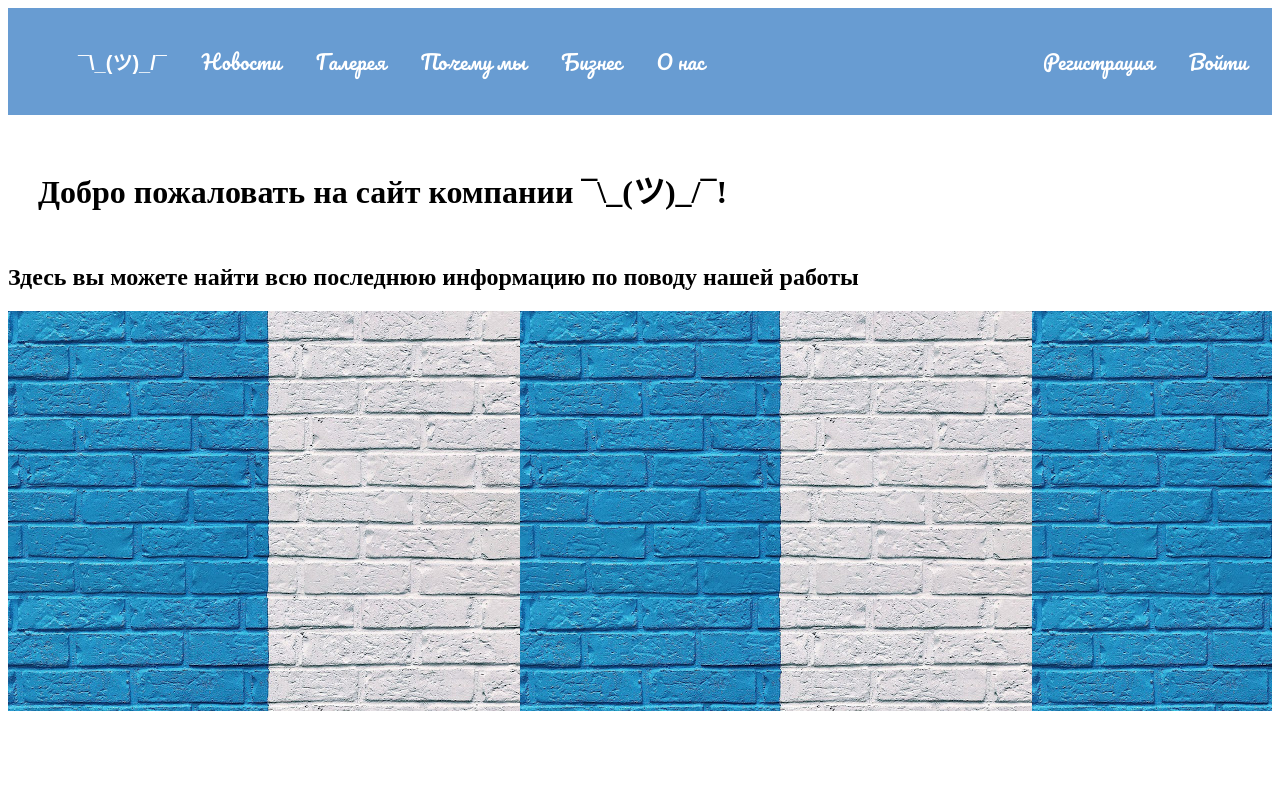
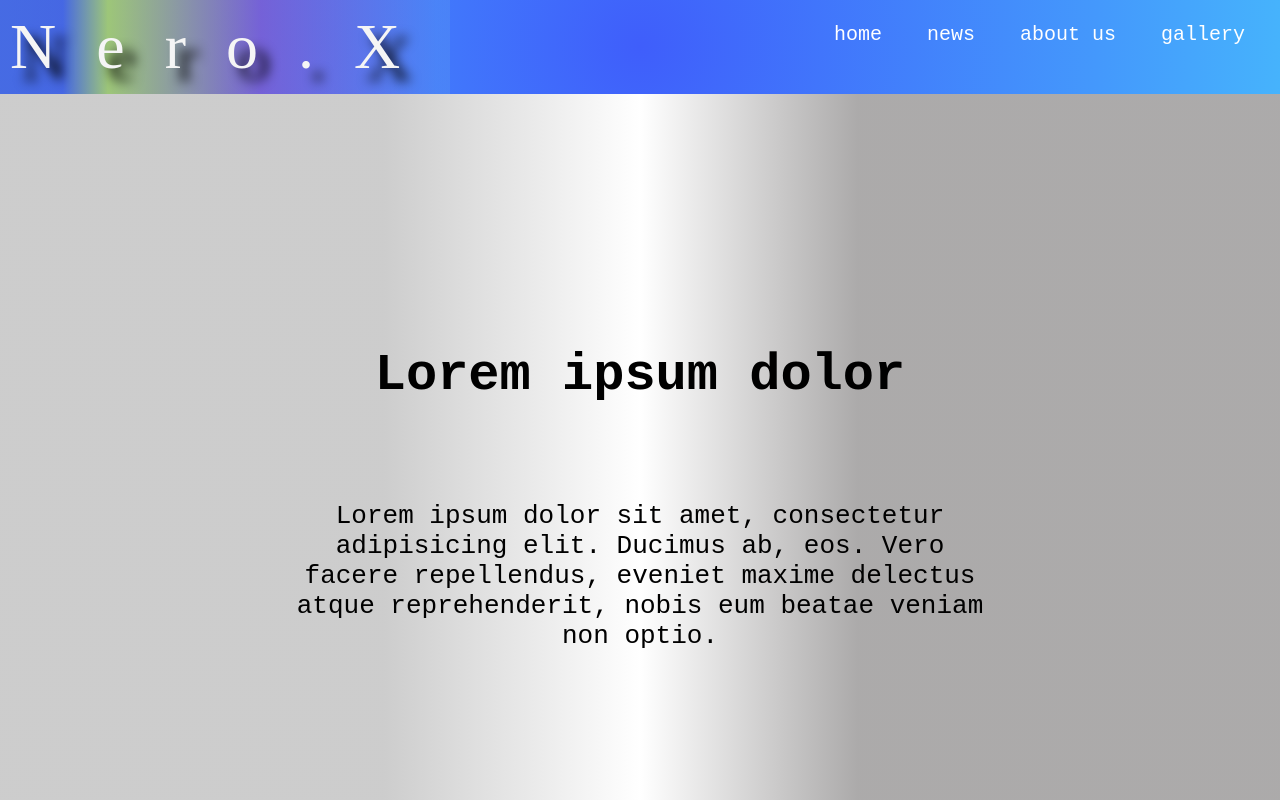
Before and after one commit to DmitrySerif/GREYHOME, a plain HTML site: page index.html in a window 1280 px wide. Shown: the top 800 px of the page. Drawn offline with Linux system fonts and the light colour scheme.

Commit message:
Сделал

```diff
--- a/css/style.css
+++ b/css/style.css
@@ -1,47 +1,144 @@
-li{
+:root {
+    box-sizing: border-box;
+}
+
+*,
+    ::before,
+    ::after {
+    box-sizing: inherit;
+}
+
+body {
+    background: rgb(191,191,191);
+background: -moz-linear-gradient(90deg, rgba(191,191,191,0.7861519607843137) 30%, rgba(255,255,255,1) 50%, rgba(149,147,147,0.7861519607843137) 67%);
+background: -webkit-linear-gradient(90deg, rgba(191,191,191,0.7861519607843137) 30%, rgba(255,255,255,1) 50%, rgba(149,147,147,0.7861519607843137) 67%);
+background: linear-gradient(90deg, rgba(191,191,191,0.7861519607843137) 30%, rgba(255,255,255,1) 50%, rgba(149,147,147,0.7861519607843137) 67%);
+filter: progid:DXImageTransform.Microsoft.gradient(startColorstr="#bfbfbf",endColorstr="#959393",GradientType=1);
+    margin: 0 auto;
+    padding: 0 auto;
+
+}
+
+
+/*----------------header-block----------------------*/
+.main-navigation {
+background: rgb(63,94,251);
+background: -moz-radial-gradient(circle, rgba(63,94,251,1) 0%, rgba(68,152,252,1) 71%, rgba(70,179,252,1) 100%);
+background: -webkit-radial-gradient(circle, rgba(63,94,251,1) 0%, rgba(68,152,252,1) 71%, rgba(70,179,252,1) 100%);
+background: radial-gradient(circle, rgba(63,94,251,1) 0%, rgba(68,152,252,1) 71%, rgba(70,179,252,1) 100%);
+filter: progid:DXImageTransform.Microsoft.gradient(startColorstr="#3f5efb",endColorstr="#46b3fc",GradientType=1);
+    display: flex;
+    justify-content: space-between;
+    color:#fff;
+    font-family: monospace;
+    text-decoration: none;
+    padding-right: 20px;
+}
+.logo__link {
+    display: block;
+/*    text-transform: lowercase;*/
+    font-size: 2.8em;
+    text-decoration: none;
+    color: white;
+text-shadow: 4px 4px 4px black;
+    letter-spacing:10px;
+    text-align: center;
+    padding:10px;
+/*    margin: 0 auto;*/
+    font-family: pacific;
+    transition:.9s;
+
+}
+.logo__link:hover {
+    text-shadow: 12px 12px 12px black;
+    font-size:4em;
+    letter-spacing: 40px;
+    color:whitesmoke;
+    background: rgb(70,62,212);
+background: -moz-linear-gradient(90deg, rgba(70,62,212,0.6152836134453781) 14%, rgba(238,230,0,0.520045518207283) 24%, rgba(201,20,153,0.36878501400560226) 58%, rgba(87,148,241,0.4023984593837535) 97%);
+background: -webkit-linear-gradient(90deg, rgba(70,62,212,0.6152836134453781) 14%, rgba(238,230,0,0.520045518207283) 24%, rgba(201,20,153,0.36878501400560226) 58%, rgba(87,148,241,0.4023984593837535) 97%);
+background: linear-gradient(90deg, rgba(70,62,212,0.6152836134453781) 14%, rgba(238,230,0,0.520045518207283) 24%, rgba(201,20,153,0.36878501400560226) 58%, rgba(87,148,241,0.4023984593837535) 97%);
+filter: progid:DXImageTransform.Microsoft.gradient(startColorstr="#463ed4",endColorstr="#5794f1",GradientType=1);
+    transition:.9s;
+
+
+}
+.menu__item{
     padding:10px 15px;
     font-size: 20px;
-    margin-left: 5px;
+    margin-left: 15px;
     list-style-type: none;
+    text-transform: lowercase;
+    transition:.3s;
 }
-li:hover{
+.menu__item:hover{
     background-color: #FF9900;
     border-radius: 4px;
+    transform: scale(1.2);
+    transition:.7s;
+    box-shadow: 2px 2px 2px black;
 }
-a{
+.menu__item:active {
+    animation:
+}
+.menu__link{
   color:#fff;
     text-decoration: none;
 }
-header{
+.menu__list{
     display: flex;
-    justify-content: space-between;
-    padding: 10px;
-    background: #689CD2;
-    color:#fff;
-    font-family: Pacifico;
     text-decoration: none;
+
+
 }
 
-ul{
-    display: flex;
-    align-items: center;
-    text-decoration: none;
+/*---------------main---------------------*/
+.hello-container {
+    text-align: center;
+    width: 100%;
+/*    height: 200%;*/
+    padding-top:200px;
+    overflow: hidden;
+/*    height: 100%;*/
+    padding-bottom: 300px;
+    border-bottom: 1px solid white;
+}
+.title {
+    font-size: 4em;
+    font-family: monospace;
 }
 
+.subtitle {
+    font-size: 2em;
+    font-family: monospace;
+    display: inline-block;
+    text-align: center;
+    width: 700px;
+}
+.hello-container2 {
+    text-align: center;
+    width: 100%;
 
-
-.logo{
-    font-family: sans-serif;
-    font-weight: bold;
+    padding-top:200px;
+    overflow: hidden;
+    height: 100%;
+    padding-bottom: 300px;
+    background-color: white;
+}
+.title {
+    font-size: 4em;
+    font-family: monospace;
 }
 
+.subtitle {
+    font-size: 2em;
+    font-family: monospace;
+    display: inline-block;
+    text-align: center;
+    width: 700px;
+}
+footer {
 
-h1 {
-    padding: 30px;
-}
-
-footer {
-    background-image: url(../pictures/wall.jpg);
 min-height: 400px;
     min-width: 400px;
 }
--- a/index.html
+++ b/index.html
@@ -6,36 +6,88 @@
   <meta name="viewport" content="width=device-width, initial-scale=1">
   <meta name="description" content="Test,Text,pictures,develope">
   <link rel="stylesheet" href="css/style.css">
-  <title>¯\_(ツ)_/¯</title>
+  <title>Nero-site</title>
 
   <link href="https://fonts.googleapis.com/css2?family=Pacifico&display=swap" rel="stylesheet">
 </head>
 
-<body>
-  <header>
-    <div class="container">
+<body class="main-body">
+<!-- header-->
+  <header class="main-header">
+<!--   Контейнер навигации-->
+       <div class="main-navigation">
+<!--          Блок лого-->
+           <div class="main-logo">
+               <a class="logo__link" href="#" >Nero.X</a>
+       </div>
+<!--          блок меню-->
+           <div class="menu-container">
 
-      <ul class="menu">
-        <li><a class="logo" href="index.html">¯\_(ツ)_/¯</a></li>
-        <li><a href="news.html">Новости</a></li>
-        <li><a href="Gallery.html">Галерея</a></li>
-        <li><a href="why.html">Почему мы</a></li>
-        <li><a href=Busines.html>Бизнес</a></li>
-        <li><a href="about.html">О нас</a></li>
-      </ul>
-    </div>
-    <div class="container">
-      <ul class="menu">
+            <nav class="menu">
+              <ul class="menu__list">
+                  <li class="menu__item">
+                    <a class="menu__link" href="#">home</a>
+                 </li>
+               <li class="menu__item">
+                    <a class="menu__link" href="#">news</a>
+                 </li>
+               <li class="menu__item">
+                <a class="menu__link" href="#">about us
+                </a>
+              </li>
+          <li class="menu__item">
+                <a class="menu__link" href="#">gallery
+                </a>
+                     </li>
+            </ul>
+              </nav>
+          </div>
+      </div>
 
-        <li><a href="#">Регистрация</a></li>
-        <li><a href="#">Войти</a></li>
-      </ul>
-    </div>
   </header>
 
-  <main>
-    <h1>Добро пожаловать на сайт компании ¯\_(ツ)_/¯!</h1>
-    <h2>Здесь вы можете найти всю последнюю информацию по поводу нашей работы</h2>
+  <main class="main">
+    <section class="home">
+      <div class="hello-container">
+       <h3 class="title">
+   Lorem ipsum dolor
+       </h3><br>
+       <p class="subtitle">
+           Lorem ipsum dolor sit amet, consectetur adipisicing elit. Ducimus ab, eos. Vero facere repellendus, eveniet maxime delectus atque reprehenderit, nobis eum beatae veniam non optio.
+       </p>
+       </div>
+    </section>
+    <section class="news">
+         <div class="hello-container2">
+       <h3 class="title">
+   Lorem ipsum dolor
+       </h3><br>
+       <p class="subtitle">
+           Lorem ipsum dolor sit amet, consectetur adipisicing elit. Ducimus ab, eos. Vero facere repellendus, eveniet maxime delectus atque reprehenderit, nobis eum beatae veniam non optio.
+       </p>
+       </div>
+    </section>
+    <section class="about us">
+         <div class="hello-container2">
+       <h3 class="title">
+   Lorem ipsum dolor
+       </h3><br>
+       <p class="subtitle">
+           Lorem ipsum dolor sit amet, consectetur adipisicing elit. Ducimus ab, eos. Vero facere repellendus, eveniet maxime delectus atque reprehenderit, nobis eum beatae veniam non optio.
+       </p>
+       </div>
+    </section>
+    <section class="news">
+         <div class="hello-container2">
+       <h3 class="title">
+   Lorem ipsum dolor
+       </h3><br>
+       <p class="subtitle">
+           Lorem ipsum dolor sit amet, consectetur adipisicing elit. Ducimus ab, eos. Vero facere repellendus, eveniet maxime delectus atque reprehenderit, nobis eum beatae veniam non optio.
+       </p>
+       </div>
+    </section>
+
   </main>
 
   <footer>
```
Also changed, not shown: Busines.html (deleted, +0 -46 lines), Gallery.html (deleted, +0 -46 lines), news.html (deleted, +0 -55 lines), why.html (deleted, +0 -45 lines), pictures/wall.jpg (deleted).
